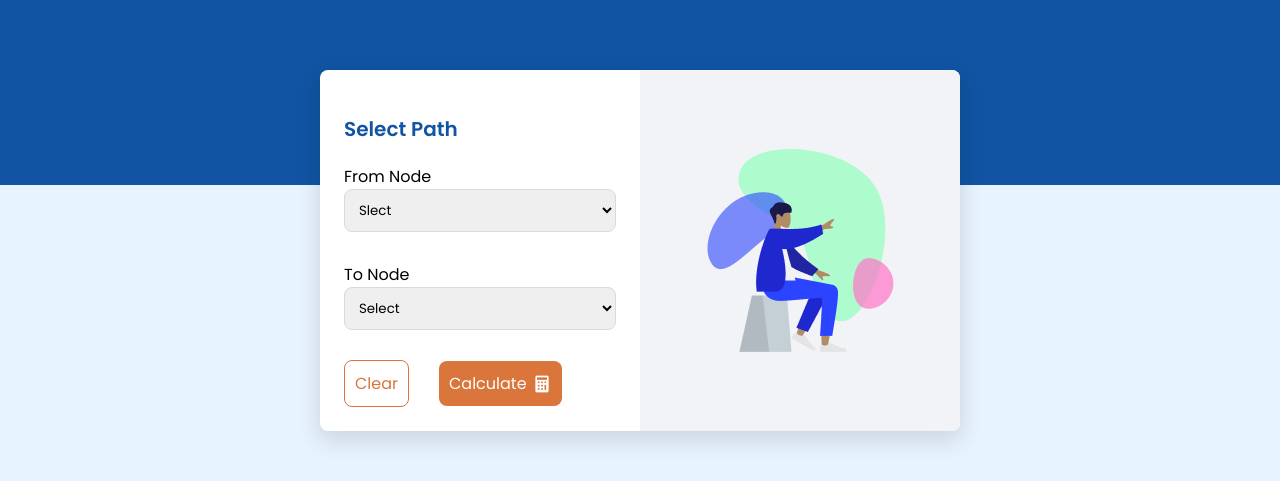
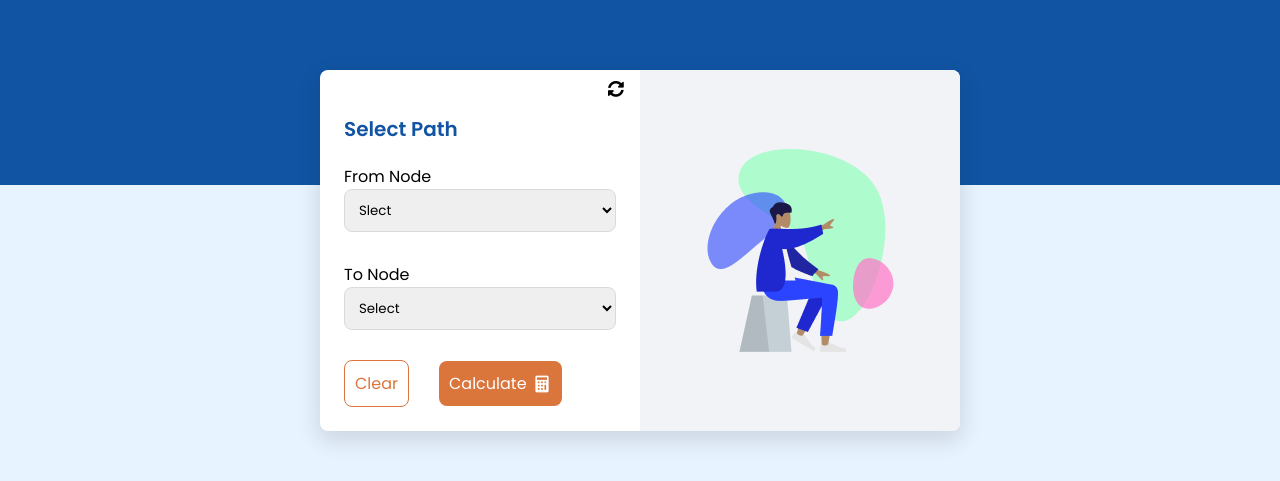
Before and after one commit to SahanNimeshWeerakoon/dijkstra-vue, a Vue app: page / in a window 1280 px wide. Shown: the part 192-673 px from the top of the page. Built offline with nearby package versions, Linux system fonts and the light colour scheme; the HTML template or start-up script is replaced by a standard one.

Commit message:
add random node generator button

```diff
--- a/src/components/Calculator/CalculatorContainer.vue
+++ b/src/components/Calculator/CalculatorContainer.vue
@@ -1,6 +1,9 @@
 <template>
   <div class="calculator-container">
     <div class="calculator-form-wrapper">
+      <button class="calculator-container-random-button">
+        <img src="../../assets/images/random.png" alt="Get random nodes" title="Get random nodes" class="calculator-container-random" />
+      </button>
       <CalculatorForm
         :nodes="nodes"
         :clear="clear"
@@ -46,7 +49,18 @@ export default defineComponent({
     const startNode = ref<string>("");
     const targetNode = ref<string>("");
     const result = ref<DijkstraResult>({ distance: null, path: null });
-    const nodes = ref<string[]>(["A", "B", "C", "D", "E", "F", "G", "H", "I"]);
+    // const nodes = ref<string[]>([
+    //   {value: "A", label: "A"},
+    //   {value: "B", label: "B"},
+    //   {value: "C", label: "C"},
+    //   {value: "D", label: "D"},
+    //   {value: "E", label: "E"},
+    //   {value: "F", label: "F"},
+    //   {value: "G", label: "G"},
+    //   {value: "H", label: "H"},
+    //   {value: "I", label: "I"},
+    // ]);
+    const nodes = ref<string[]>(["A","B","C","D","E","F","G","H","I"]);
 
     const findShortestPath = (e: any) => {
       e.preventDefault();
@@ -87,9 +101,26 @@ export default defineComponent({
 .calculator-result-wrapper {
   width: 50%;
 }
+.calculator-form-wrapper {
+  position: relative;
+}
 .calculator-result-wrapper {
   background: #f2f3f6;
   border-top-right-radius: 8px;
   border-bottom-right-radius: 8px;
 }
+.calculator-container-random {
+  width: 16px;
+  height: 16px;
+}
+.calculator-container-random-button {
+  position: absolute;
+  right: 10px;
+  top: 10px;
+  background: transparent;
+  border: none;
+}
+.calculator-container-random:hover {
+  cursor: pointer;
+}
 </style>
--- a/src/components/Calculator/CalculatorForm.vue
+++ b/src/components/Calculator/CalculatorForm.vue
@@ -8,6 +8,7 @@
           <option disabled value="">Slect</option>
           <option v-for="node in nodes" :key="node" :value="node">{{ node }}</option>
         </select>
+        <!-- <CustomDropdown :list="nodes" /> -->
       </div>
       <div class="calculator-form-input-wrapper">
         <label for="to">To Node</label>
@@ -15,6 +16,7 @@
           <option disabled value="">Select</option>
           <option v-for="node in nodes" :key="node" :value="node">{{ node }}</option>
         </select>
+        <!-- <CustomDropdown :list="nodes" /> -->
         <p v-if="errorMessage" class="error-message">{{ errorMessage }}</p>
       </div>
       <div class="calculator-form-buttons">
@@ -42,6 +44,8 @@ import {
     type Ref,
     type SetupContext,
 } from 'vue';
+import CustomDropdown from '../CustomDropdown/CustomDropdown.vue'
+import { ListItem } from '../CustomDropdown/types.ts'
 
 // TODO - get this interface to seperate file
 interface DijkstraResult {
@@ -51,14 +55,12 @@ interface DijkstraResult {
 
 export default defineComponent({
     name: 'CalculatorForm',
-    data() {
-        return {
-
-        }
+    components: {
+      CustomDropdown
     },
     props: {
         nodes: {
-            type: Array as PropType<string[]>,
+            type: Array as PropType<{ListItem}[]>,
             required: true
         },
         startNode: {
--- /dev/null
+++ b/src/components/CustomDropdown/CustomDropdown.vue
@@ -0,0 +1,62 @@
+<template>
+    <div class="custom-dropdown">
+        <div class="custom-dropdown-header">
+            <p>{{ value ?? placeholder }}</p>
+            <img src="../../assets/images/chevron-down.png" />
+        </div>
+        <div class="custom-dropdown-list" :style="{ height: 'auto' }">
+            <button v-for="item in list">{{ item.label }}</button>
+        </div>
+    </div>
+</template>
+<script lang="ts">
+    import { defineComponent, ref } from 'vue'
+    import { ListItem } from './types.ts'
+
+    export default defineComponent({
+        name: 'CustomDropdown',
+        props: {
+            value: {
+                type: String
+            },
+            placeholder: {
+                type: String,
+                default: "Select..."
+            },
+            onValueChange: {
+                type: Function as () => void
+            },
+            list: {
+                type: Array as () => ListItem[],
+                required: true
+            }
+        },
+        setup() {
+            const isOpen = ref<boolean>(false);
+
+            const handleToggle = () => {
+                isOpen.value = !isOpen.value
+            }
+
+            return {
+                isOpen,
+                handleToggle
+            }
+        }
+    });
+
+</script>
+<style scoped>
+    .custom-dropdown {
+        border: 1px solid #D9DADD;
+        border-radius: 8px;
+        position: relative;
+    }
+    .custom-dropdown-header {
+        height: 42px;
+    }
+    .custom-dropdown-list {
+        position: absolute;
+        top: 45px;
+    }
+</style>
--- /dev/null
+++ b/src/components/CustomDropdown/types.ts
@@ -0,0 +1,4 @@
+export type ListItem = {
+    label: string;
+    value: string;
+}
```
Also changed, not shown: src/assets/images/chevron-down.png (added), src/assets/images/random.png (added).
